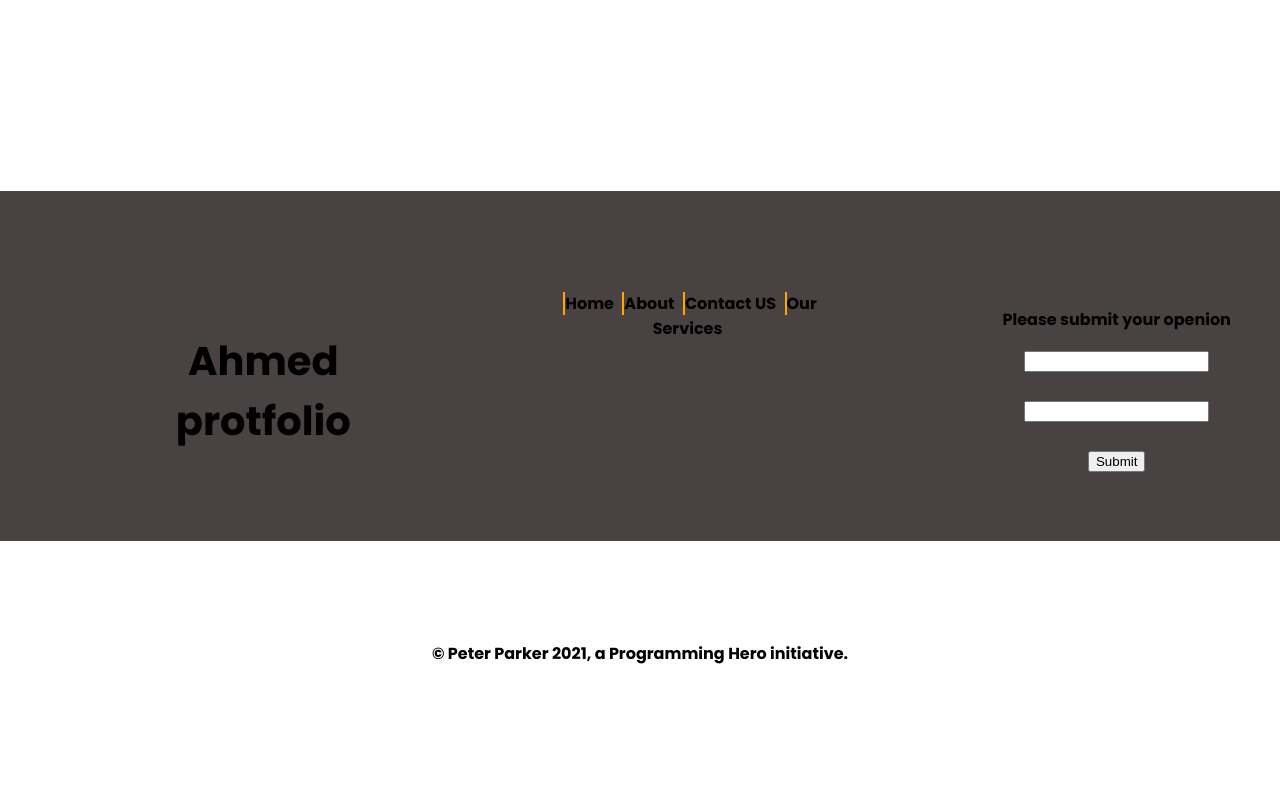
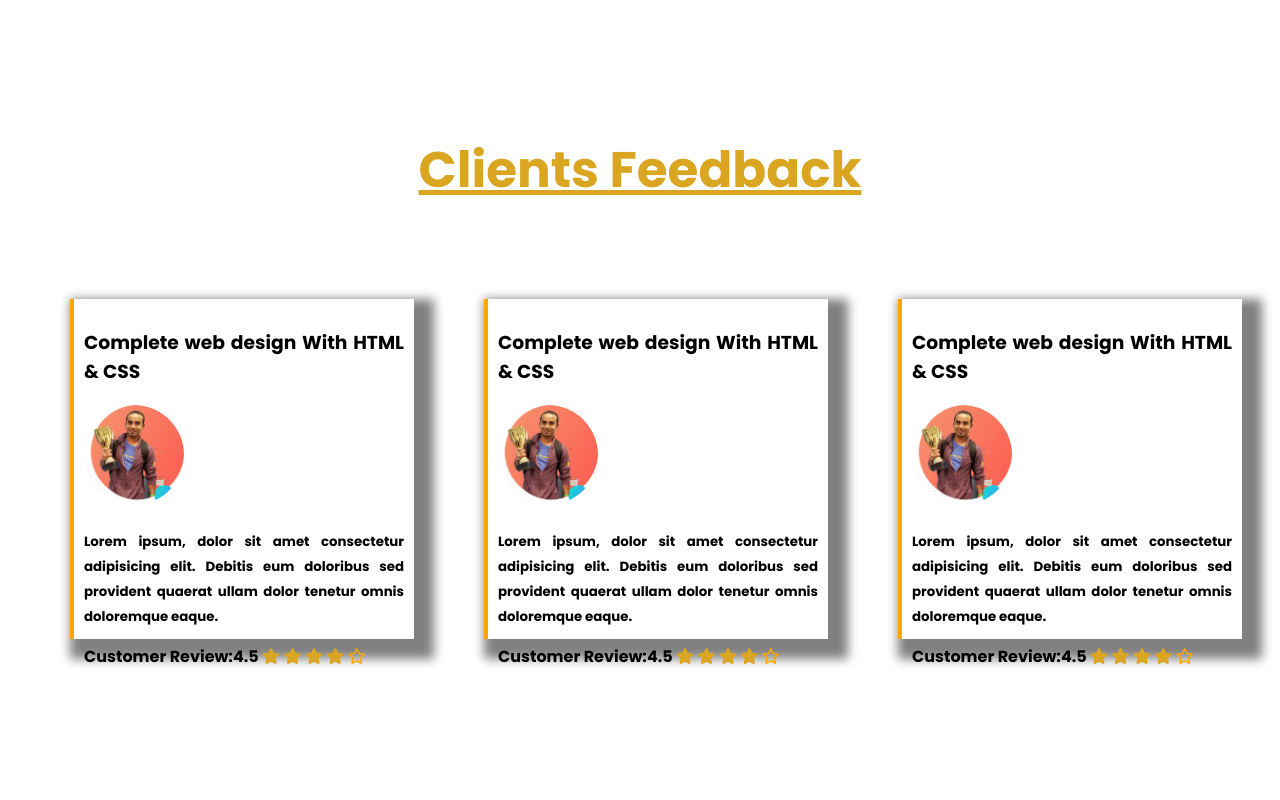
Before and after one commit to Emlakhossain/imran-ahmed-portfolio, a plain HTML site: page index.html in a window 1280 px wide. Shown: the part 2380-3180 px from the top of the page. Before the commit the page ends 3062 px from the top, so only its background shows below. Drawn offline with Linux system fonts and the light colour scheme.

Commit message:
last commit

```diff
--- a/index.html
+++ b/index.html
@@ -10,6 +10,7 @@
     <link rel="preconnect" href="https://fonts.gstatic.com" crossorigin>
     <link href="https://fonts.googleapis.com/css2?family=Poppins:wght@700&display=swap" rel="stylesheet">
     <link rel="stylesheet" href="style.css">
+    <script src="https://kit.fontawesome.com/82f9429745.js" crossorigin="anonymous"></script>
 </head>
 
 <body>
@@ -111,6 +112,51 @@
             </div>
         </div>
     </section>
+    <section>
+        <h1 style="color: goldenrod; text-decoration: underline; text-align: center; padding-bottom: 50px;">Clients
+            Feedback</h1>
+        <div class="flexiable-container">
+            <div class="half-width services-offer">
+                <h3>Complete web design With HTML & CSS</h3>
+                <img style="width: 100px; height: 100px; border-radius: 50%;" src="images/jhankar.png" alt="">
+                <p><small>Lorem ipsum, dolor sit amet consectetur adipisicing elit. Debitis eum doloribus sed provident
+                        quaerat ullam dolor tenetur omnis doloremque eaque.</small></p>
+                <p> Customer Review:4.5
+                    <i style="color: goldenrod;" class="fas fa-star"></i>
+                    <i style="color: goldenrod;" class="fas fa-star"></i>
+                    <i style="color: goldenrod;" class="fas fa-star"></i>
+                    <i style="color: goldenrod;" class="fas fa-star"></i>
+                    <i style="color: orange;" class="far fa-star"></i>
+                </p>
+            </div>
+            <div class="half-width services-offer">
+                <h3>Complete web design With HTML & CSS</h3>
+                <img style="width: 100px; height: 100px; border-radius: 50%;" src="images/jhankar.png" alt="">
+                <p><small>Lorem ipsum, dolor sit amet consectetur adipisicing elit. Debitis eum doloribus sed provident
+                        quaerat ullam dolor tenetur omnis doloremque eaque.</small></p>
+                <p> Customer Review:4.5
+                    <i style="color: goldenrod;" class="fas fa-star"></i>
+                    <i style="color: goldenrod;" class="fas fa-star"></i>
+                    <i style="color: goldenrod;" class="fas fa-star"></i>
+                    <i style="color: goldenrod;" class="fas fa-star"></i>
+                    <i style="color: orange;" class="far fa-star"></i>
+                </p>
+            </div>
+            <div class="half-width services-offer">
+                <h3>Complete web design With HTML & CSS</h3>
+                <img style="width: 100px; height: 100px; border-radius: 50%;" src="images/jhankar.png" alt="">
+                <p><small>Lorem ipsum, dolor sit amet consectetur adipisicing elit. Debitis eum doloribus sed provident
+                        quaerat ullam dolor tenetur omnis doloremque eaque.</small></p>
+                <p> Customer Review:4.5
+                    <i style="color: goldenrod;" class="fas fa-star"></i>
+                    <i style="color: goldenrod;" class="fas fa-star"></i>
+                    <i style="color: goldenrod;" class="fas fa-star"></i>
+                    <i style="color: goldenrod;" class="fas fa-star"></i>
+                    <i style="color: orange;" class="far fa-star"></i>
+                </p>
+            </div>
+        </div>
+    </section>
     <footer>
         <div class="flexiable-container footer-container">
             <div class="half-width">
--- a/style.css
+++ b/style.css
@@ -75,7 +75,7 @@ h1{
     margin-top: 50px;
 }
 .footer-container{
-    margin-top: 100px;
+    margin-top: 200px;
     background-color: rgb(73, 66, 66);
     padding-top: 100px;
     padding-bottom: 50px;
```
